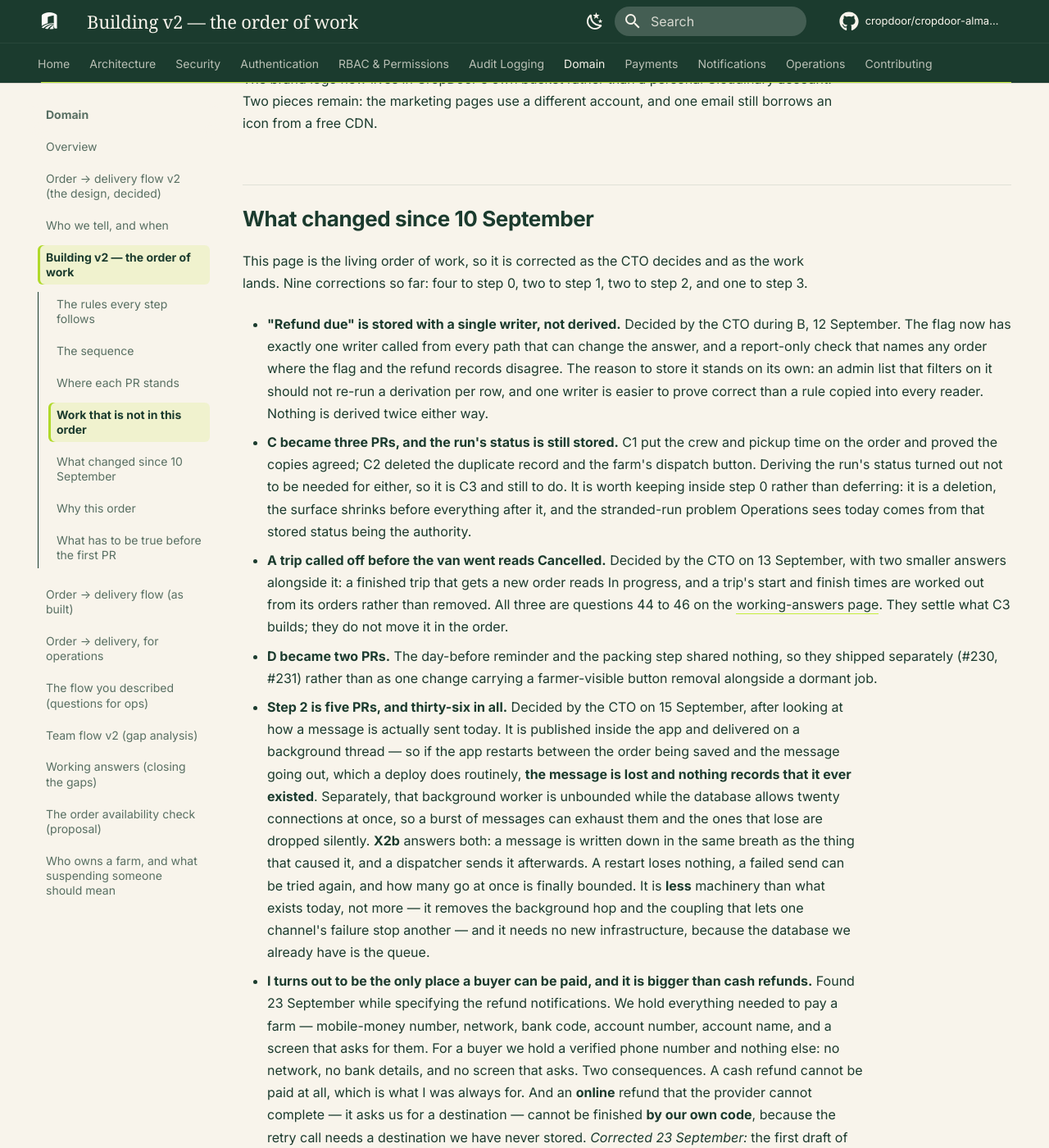
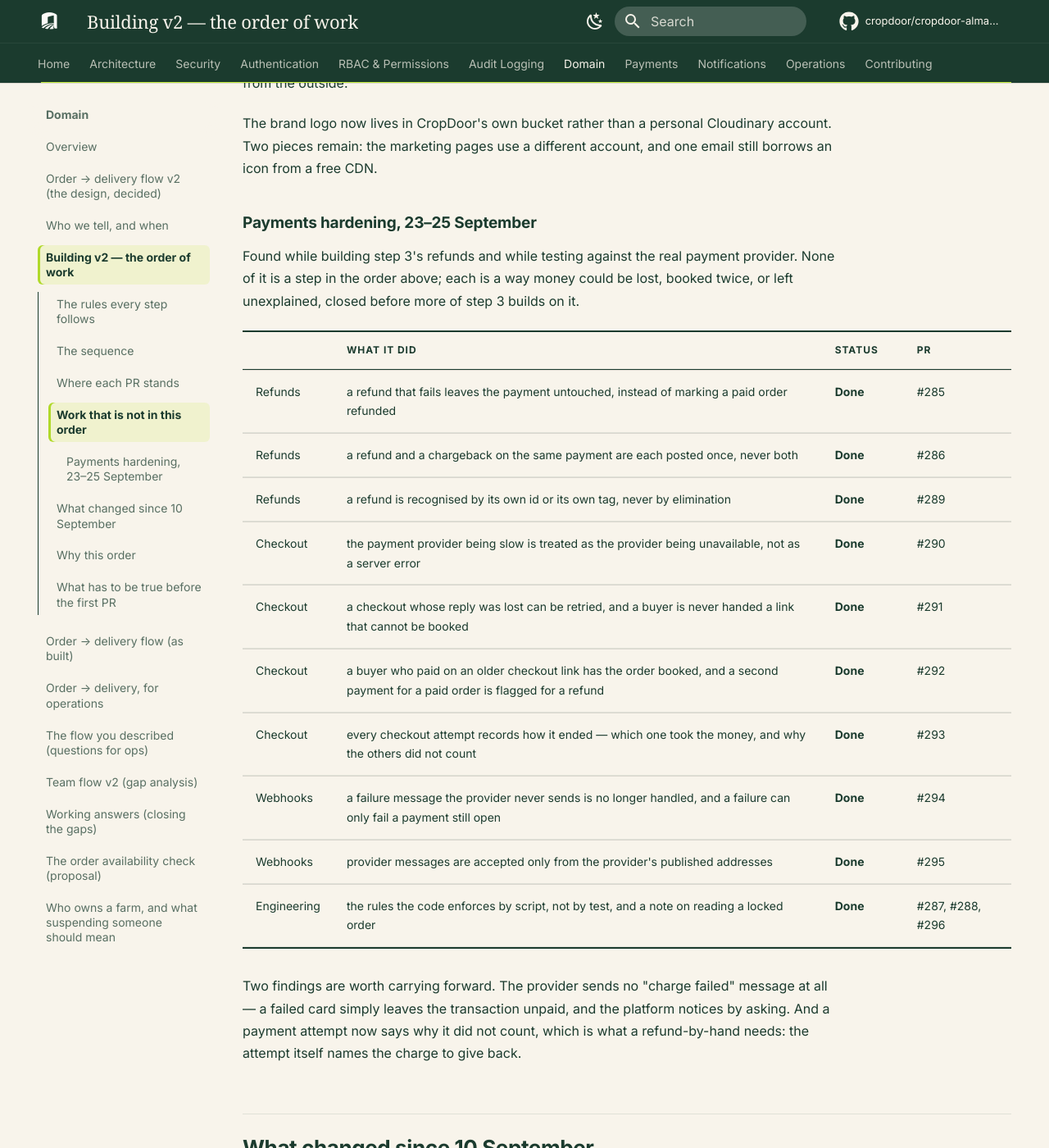
Before and after one commit to cropdoor/cropdoor-almanac, an MkDocs documentation site: the page built from docs/domain/order-delivery-flow-v2-build-order.md, in a window 1280 px wide and 1400 px high, scrolled down 8366 px. Shown: the whole window at 82% size. Built offline with MkDocs 1.6.1 and Material for MkDocs 9.7.7, drawn with Linux system fonts in a browser that asks for light colours; some web fonts are replaced; comment, search, counter and statistics services are not loaded; some of the changed text lies outside the part shown.

Commit message:
docs(build-order): twenty-five of forty-two; the payments hardening thread (#285–#296)

```diff
--- a/docs/domain/order-delivery-flow-v2-build-order.md
+++ b/docs/domain/order-delivery-flow-v2-build-order.md
@@ -85,11 +85,11 @@ The one place that says what is finished. A PR is **Done** only once it is merge
 | 7 · After delivery | V | two ratings | Not started | — |
 | 7 · After delivery | W | the API document rewritten; the old flow pages retired | Not started | — |
 
-Nineteen of thirty-nine are merged: **steps 0 and 1 are complete**, step 2 is three PRs in, and step 3 has two — H, the payout reading the ledger, and T1, the cash an agent is holding, which is what made a cash order payable at all. **#232 and #243 are not among them:** #232 corrected a Javadoc about the buyer's cancellation window, found while building step 0, and #243 lowered how many messages the dispatcher sends at once, decided while reading X2b's live run.
+Twenty-five of forty-two are merged: **steps 0, 1 and 2 are complete**, and step 3 has three — G1, a refund's own name at the gateway; H, the payout reading the ledger; and T1, the cash an agent is holding, which is what made a cash order payable at all. Step 3 still has G2, G3 and I to go, and G2 is next. **#232 and #243 are not among them:** #232 corrected a Javadoc about the buyer's cancellation window, found while building step 0, and #243 lowered how many messages the dispatcher sends at once, decided while reading X2b's live run.
 
 ## Work that is not in this order
 
-The table above tracks the thirty-seven PRs that build the flow. A second thread ran alongside it in September: the documents the platform issues, and the brand they carry. It is recorded here because it shipped and nothing else says so — not because it belongs to a step.
+The table above tracks the PRs that build the flow. Two other threads ran alongside it in September: the documents the platform issues and the brand they carry, and the hardening of the payment rails. It is recorded here because it shipped and nothing else says so — not because it belongs to a step.
 
 | | What it did | Status | PR |
 |---|---|---|---|
@@ -104,6 +104,25 @@ The table above tracks the thirty-seven PRs that build the flow. A second thread
 Two of these were not planned. #261 and #262 were found by writing the design down before the code: the first meant every receipt was rendered twice and neither copy was recorded, the second held a database connection open through a rasterise and an upload. Neither was visible from the outside.
 
 The brand logo now lives in CropDoor's own bucket rather than a personal Cloudinary account. Two pieces remain: the marketing pages use a different account, and one email still borrows an icon from a free CDN.
+
+### Payments hardening, 23–25 September
+
+Found while building step 3's refunds and while testing against the real payment provider. None of it is a step in the order above; each is a way money could be lost, booked twice, or left unexplained, closed before more of step 3 builds on it.
+
+| | What it did | Status | PR |
+|---|---|---|---|
+| Refunds | a refund that fails leaves the payment untouched, instead of marking a paid order refunded | **Done** | #285 |
+| Refunds | a refund and a chargeback on the same payment are each posted once, never both | **Done** | #286 |
+| Refunds | a refund is recognised by its own id or its own tag, never by elimination | **Done** | #289 |
+| Checkout | the payment provider being slow is treated as the provider being unavailable, not as a server error | **Done** | #290 |
+| Checkout | a checkout whose reply was lost can be retried, and a buyer is never handed a link that cannot be booked | **Done** | #291 |
+| Checkout | a buyer who paid on an older checkout link has the order booked, and a second payment for a paid order is flagged for a refund | **Done** | #292 |
+| Checkout | every checkout attempt records how it ended — which one took the money, and why the others did not count | **Done** | #293 |
+| Webhooks | a failure message the provider never sends is no longer handled, and a failure can only fail a payment still open | **Done** | #294 |
+| Webhooks | provider messages are accepted only from the provider's published addresses | **Done** | #295 |
+| Engineering | the rules the code enforces by script, not by test, and a note on reading a locked order | **Done** | #287, #288, #296 |
+
+Two findings are worth carrying forward. The provider sends no "charge failed" message at all — a failed card simply leaves the transaction unpaid, and the platform notices by asking. And a payment attempt now says why it did not count, which is what a refund-by-hand needs: the attempt itself names the charge to give back.
 
 ## What changed since 10 September
 
```
